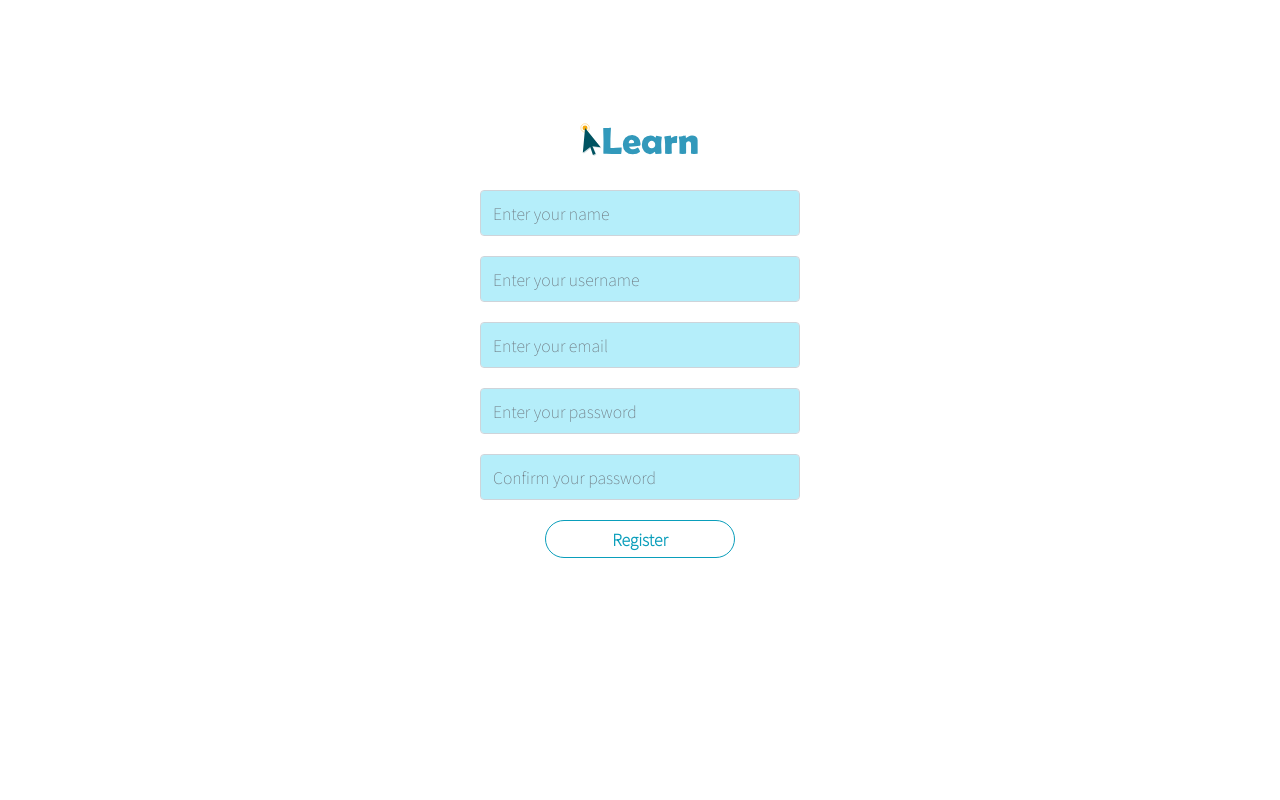
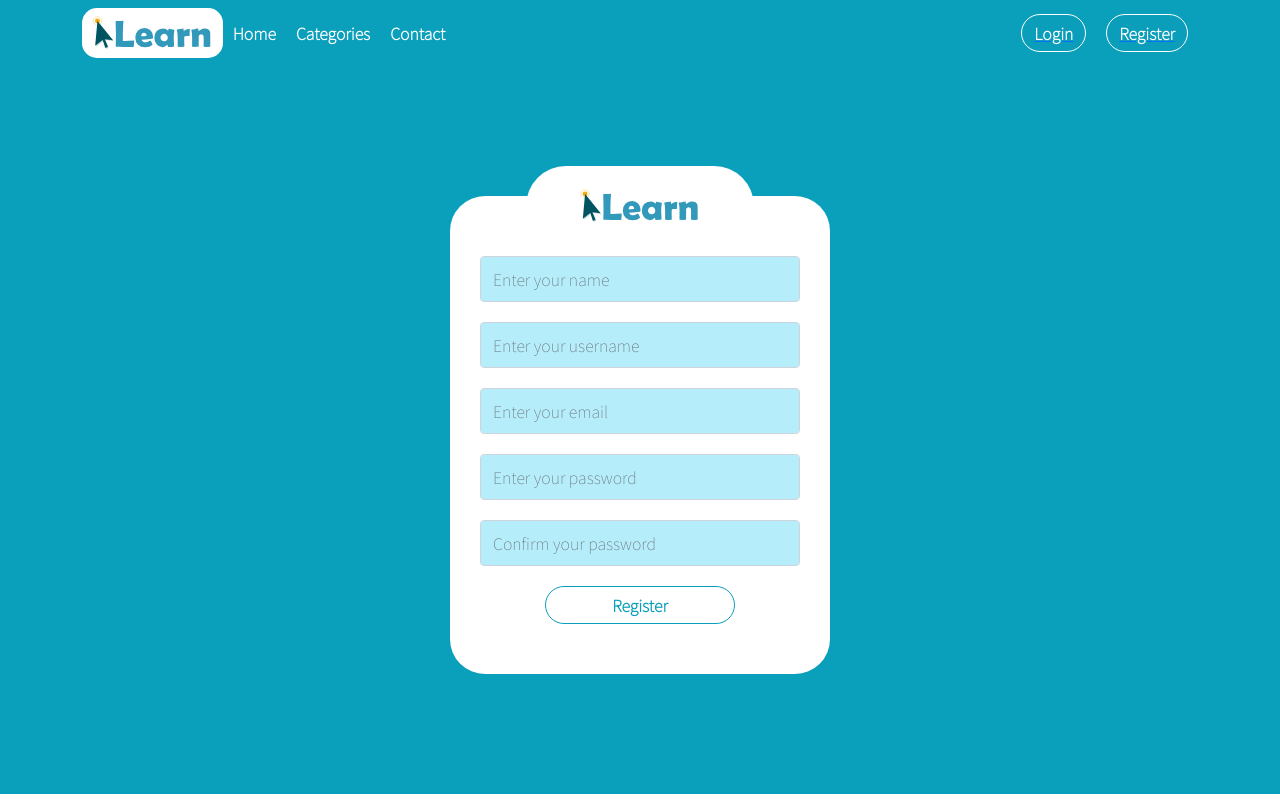
Before and after one commit to txuanson/ilearn, a React (Create React App) app in the folder src/frontend/: page /register in a window 1280 px wide. Built offline with nearby package versions, Linux system fonts and the light colour scheme.

Commit message:
update header

```diff
--- a/src/frontend/src/App.js
+++ b/src/frontend/src/App.js
@@ -2,6 +2,8 @@ import './App.css';
 import { connect, Provider } from "react-redux";
 import Router from "./route";
 import store from "./redux/store";
+//import { Header } from 'antd/lib/layout/layout';
+import Header from './component/header/Header';
 
 
 function App() {
@@ -25,6 +27,7 @@ const MyApp = connect(
 )(({ isLoading }) => {
   return (
     <div className="App">
+      <Header></Header>
       {isLoading && (
         <div
           style={{ zIndex: 1000 }}
@@ -33,7 +36,6 @@ const MyApp = connect(
           <div class="lds-dual-ring"></div>
         </div>
       )}
-      <Router />
     </div>
   );
 });
--- a/src/frontend/src/component/header/Header.css
+++ b/src/frontend/src/component/header/Header.css
@@ -1,11 +1,14 @@
 @import url('https://fonts.googleapis.com/css2?family=Noto+Sans+JP:wght@100&display=swap');
+
+
 
 
 .container {
     font-family: Noto Sans JP;
-    padding: 0;
-    margin: 0;
-    font-weight: bolder;
+}
+
+.navbar{
+    background-color: #0a9fbb;
 }
 
 #logo_brand{
@@ -23,8 +26,11 @@
     display: flex;
 }
 
-.container .collapse .Left .nav-link{
+.container .collapse .Left .active{
     color: white;
+    margin: 0 10px;
+    text-decoration: none;
+    font-weight: bolder;
 }
 
 
@@ -42,6 +48,11 @@
     background-color: #0A9EBB;
     outline-width: 2px;
     font-weight: bolder;
+    font-weight: bolder;
+}
+
+.container .collapse .Right Button .active {
+    text-decoration: none;
 }
 
 .container .collapse .Right Button:hover {
--- a/src/frontend/src/component/header/Header.js
+++ b/src/frontend/src/component/header/Header.js
@@ -7,7 +7,6 @@ import {
   NavbarBrand,
   Nav,
   NavItem,
-  NavLink,
   UncontrolledDropdown,
   DropdownToggle,
   DropdownMenu,
@@ -17,6 +16,10 @@ import {
   Button,
   Input
 } from 'reactstrap';
+import { BrowserRouter as Router, Route, NavLink } from "react-router-dom"
+import HomePage from '../../page/HomePage';
+import Register from '../../page/Register';
+import Login from '../../page/Login';
 
 const Header = (props) => {
   const [isOpen, setIsOpen] = useState(false);
@@ -25,28 +28,33 @@ const Header = (props) => {
 
   return (
     <div>
+      <Router>
       <nav class="navbar navbar-expand-md navbar-light">
         <div class = "container">
-            <NavbarBrand href="/">
+            <NavLink to="/">
               <div id="logo_brand">
                 <img src="/logo-iLearn.svg" style = {{height: "40px"}} alt="iLearn logo" />
               </div>
-            </NavbarBrand>
+            </NavLink>
             <NavbarToggler onClick={toggle} />
             <Collapse isOpen={isOpen} navbar>
                 <div class = "Left">
-                  <div><NavLink href="#">Home</NavLink></div>
-                  <div><NavLink href="#">Categories</NavLink></div>
-                  <div><NavLink href="#">Contact</NavLink></div>
+                  <div><NavLink to="/">Home</NavLink></div>
+                  <div><NavLink to="#">Categories</NavLink></div>
+                  <div><NavLink to="#">Contact</NavLink></div>
                 </div>
                 <div class = "Right">
-                  <div><button type="button" className="btn btn-outline-info">Login</button></div>
-                  <div><button type="button" className="btn btn-outline-info">Register</button></div>
+                  <div><NavLink to="/login"><button type="button" className="btn btn-outline-info">Login</button></NavLink></div>
+                  <div><NavLink to="/register"><button type="button" className="btn btn-outline-info">Register</button></NavLink></div>
                 </div>
 
             </Collapse>
         </div>
       </nav>
+      <Route path = "/" exact component = {HomePage}/>
+      <Route path = "/login" component = {Login}/>
+      <Route path = "/register" component = {Register}/>
+      </Router>
     </div>
   );
 }
--- a/src/frontend/src/page/HomePage.js
+++ b/src/frontend/src/page/HomePage.js
@@ -3,6 +3,8 @@ import { getCourseByCategory } from '../api/course';
 import CourseCard from '../component/course/CourseCard';
 import handleErrorApi from '../util/handleErrorApi';
 import { Row } from 'reactstrap';
+//import { Header } from 'antd/lib/layout/layout';
+import Header from '../component/header/Header';
 
 export default function HomePage() {
     const [data, setData] = useState([]);
@@ -24,6 +26,7 @@ export default function HomePage() {
         className="container p-3 mx-auto"
         >
 
+
             <Row>
                 {data.map((item) => (
                     <CourseCard data={item} />
--- a/src/frontend/src/page/Login.css
+++ b/src/frontend/src/page/Login.css
@@ -2,8 +2,6 @@
 
 .container {
     font-family: Noto Sans JP;
-    padding: 0;
-    margin: 0;
 }
 
 
--- a/src/frontend/src/page/Login.js
+++ b/src/frontend/src/page/Login.js
@@ -27,7 +27,6 @@ const Login = () => {
   };
   return (
 <div style = {{background: "#0a9fbb"}}>
-  <Header></Header>
   <div className="container">
       <div id="img" className="row">
         <img src= "/logo-iLearn.svg" alt=""/>
--- a/src/frontend/src/page/Register.css
+++ b/src/frontend/src/page/Register.css
@@ -2,9 +2,6 @@
 
 body {
     font-family: Noto Sans JP;
-    padding: 0;
-    margin: 0;
-    background-color: #0A9EBB;
 }
 
 .container .row .col-md-4{
--- a/src/frontend/src/page/Register.js
+++ b/src/frontend/src/page/Register.js
@@ -3,6 +3,7 @@ import { postRegister } from "../api/auth";
 import { login } from "../util/auth";
 import handleErrorApi from "../util/handleErrorApi";
 import "./Register.css";
+import Header from "../component/header/Header";
 
 const Register = () => {
     const [email, setEnterEmail] = useState('');
@@ -24,7 +25,7 @@ const Register = () => {
         };
     }
     return (
-  <div>
+  <div style = {{background: "#0a9fbb"}}>
     <div className="container">
         <div id="img" className="row">
           <img src= "/logo-iLearn.svg" alt=""/>
```
